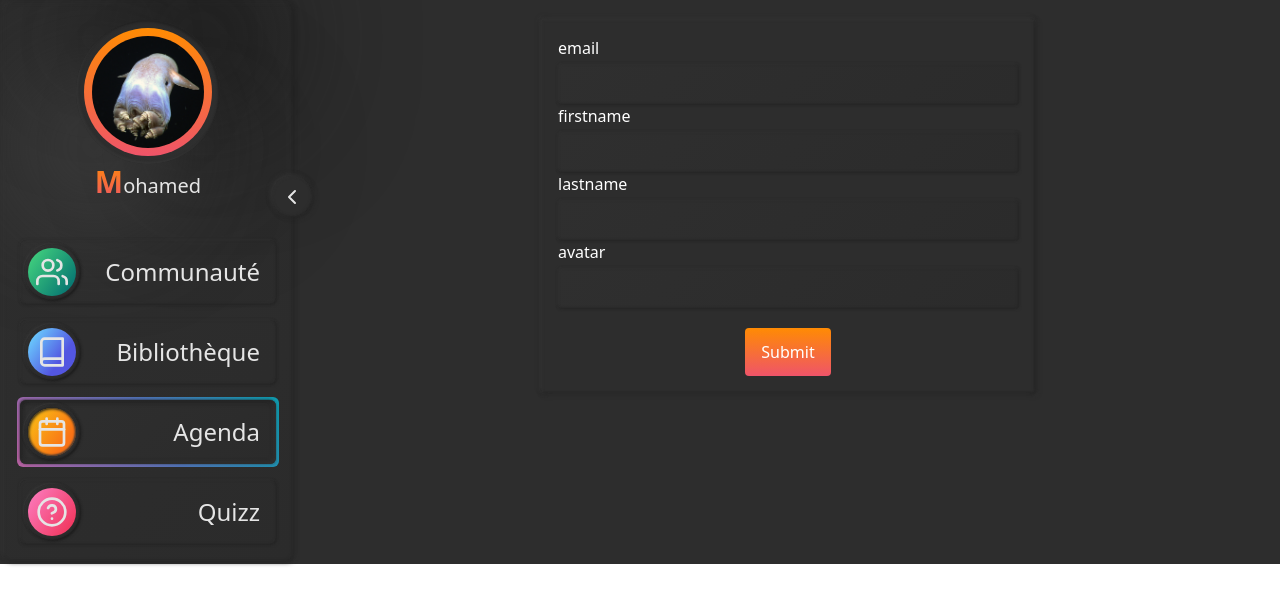
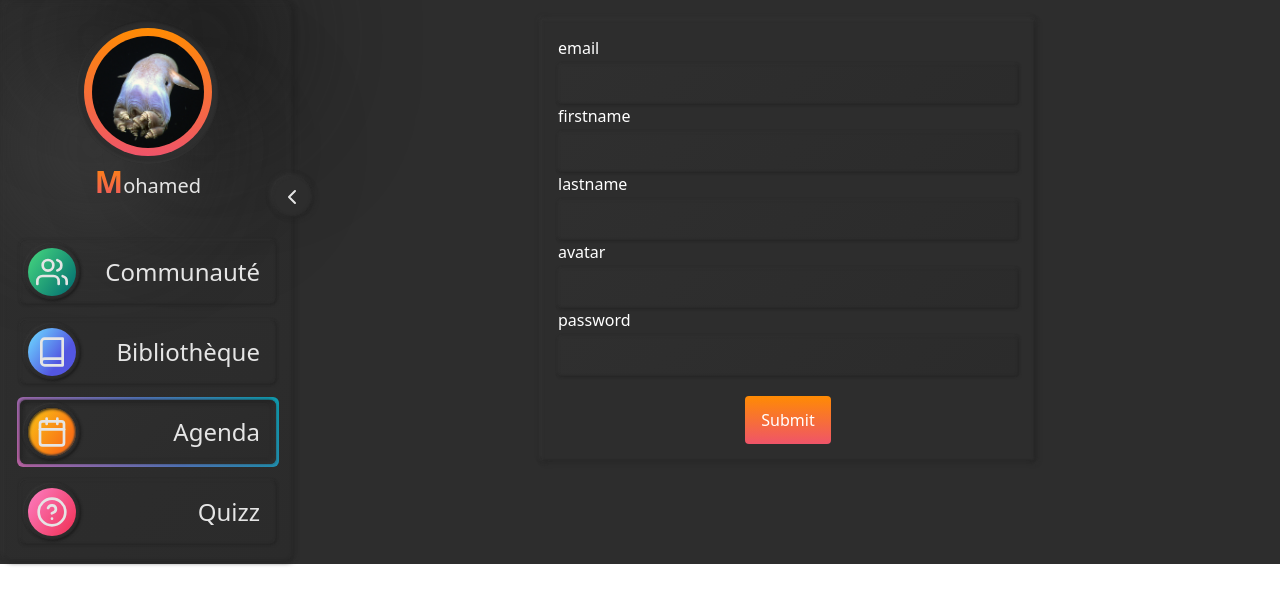
Before and after one commit to WildCodeSchool/2104-wns-paris-ammaq-front, a React (Create React App) app: page /agenda in a window 1280 px wide. Shown: the top 604 px of the page. Built offline with nearby package versions, Linux system fonts and the light colour scheme.

Commit message:
Added form user

```diff
--- a/src/components/AddUserForm/index.tsx
+++ b/src/components/AddUserForm/index.tsx
@@ -4,12 +4,15 @@ import React from "react";
 import { Path, useForm, SubmitHandler, UseFormRegister } from "react-hook-form";
 import { joiResolver } from "@hookform/resolvers/joi";
 import Joi from "joi";
+import { useMutation } from "@apollo/client";
+import { CreateUser } from "../../graphql/mutations/user";
 
 type IFormValues = {
   email: string;
   firstname: string;
   lastname: string;
   avatar: string;
+  password: string;
 };
 
 type InputProps = {
@@ -22,9 +25,10 @@ const schema = Joi.object({
   email: Joi.string()
     .email({ tlds: { allow: false } })
     .required(),
-  firstname: Joi.string().required(),
-  lastname: Joi.string().required(),
-  avatar: Joi.string(),
+  firstname: Joi.string().required().trim(),
+  lastname: Joi.string().required().trim(),
+  avatar: Joi.string().trim().optional().allow(""),
+  password: Joi.string().required().trim(),
 });
 
 const Input = ({ label, register, required }: InputProps) => (
@@ -32,36 +36,48 @@ const Input = ({ label, register, required }: InputProps) => (
     <label className="text-white">{label}</label>
     <input
       {...register(label, { required })}
-      className="border-none rounded px-3 py-2 w-full focus:outline-none focus:ring-main-red focus:ring-2 focus:shadow bg-pressed shadow-channels"
+      className="text-white border-none rounded px-3 py-2 w-full focus:outline-none focus:ring-main-red focus:ring-2 focus:shadow bg-pressed shadow-channels"
     />
   </div>
 );
 
-const onSubmit: SubmitHandler<IFormValues> = (data) => console.log(data);
-
 const AddUser = (): JSX.Element => {
+  const [addUser] = useMutation(CreateUser);
   const {
     register,
     handleSubmit,
+    reset,
     formState: { errors },
   } = useForm<IFormValues>({ resolver: joiResolver(schema) });
 
+  const onSubmit: SubmitHandler<IFormValues> = (input) => {
+    // eslint-disable-next-line object-shorthand
+    addUser({ variables: { input: input } });
+    reset();
+  };
   return (
     <div className="w-1/2 mx-auto mt-5 shadow-mainnav p-4">
       <form className="" onSubmit={handleSubmit(onSubmit)}>
         <Input label="email" register={register} required />
         {errors.email && (
-          <span className="text-red-500">Email is required</span>
+          <span className="text-red-500">{errors.email.message}</span>
         )}
         <Input label="firstname" register={register} required />
         {errors.firstname && (
-          <span className="text-red-500">First name is required</span>
+          <span className="text-red-500">{errors.firstname.message}</span>
         )}
         <Input label="lastname" register={register} required />
         {errors.lastname && (
-          <span className="text-red-500">Last name is required</span>
+          <span className="text-red-500">{errors.lastname.message}</span>
         )}
         <Input label="avatar" register={register} required={false} />
+        {errors.avatar && (
+          <span className="text-red-500">{errors.avatar.message}</span>
+        )}
+        <Input label="password" register={register} required={false} />
+        {errors.avatar && (
+          <span className="text-red-500">{errors.password?.message}</span>
+        )}
         <div className="text-center">
           <input
             type="submit"
```
